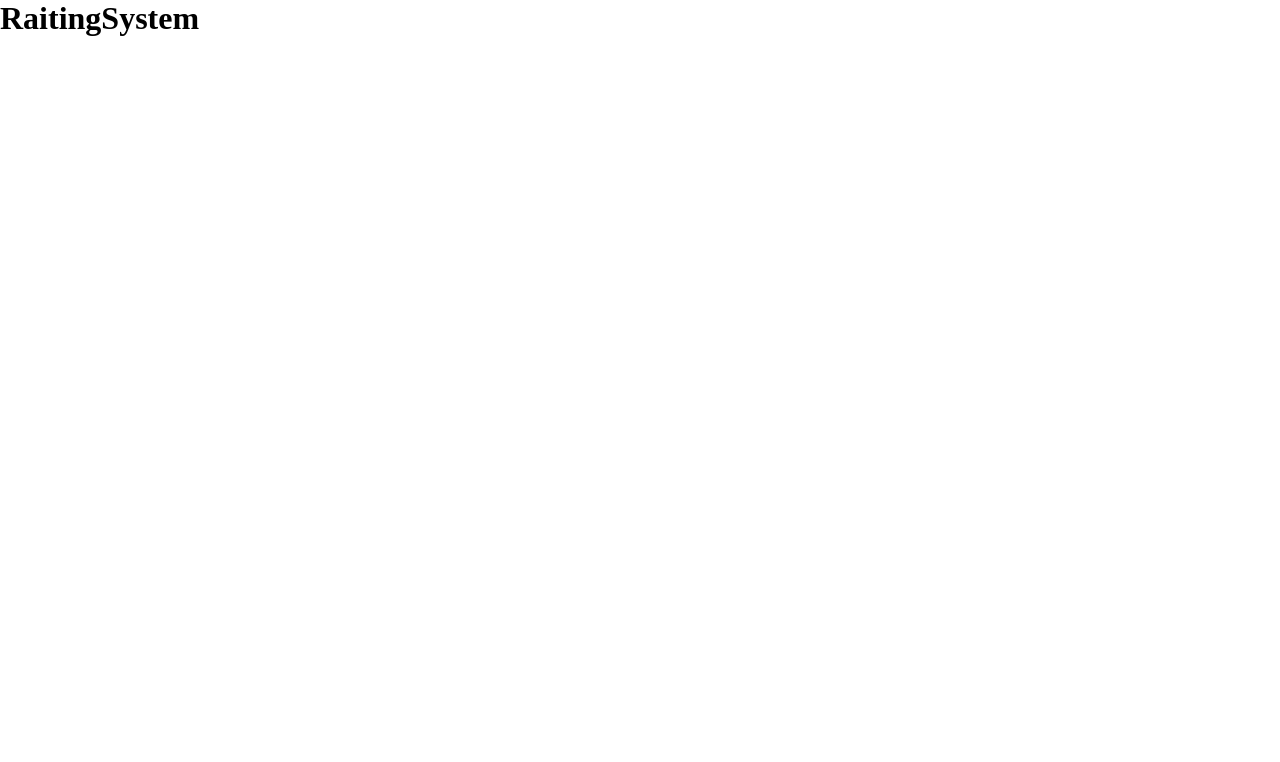
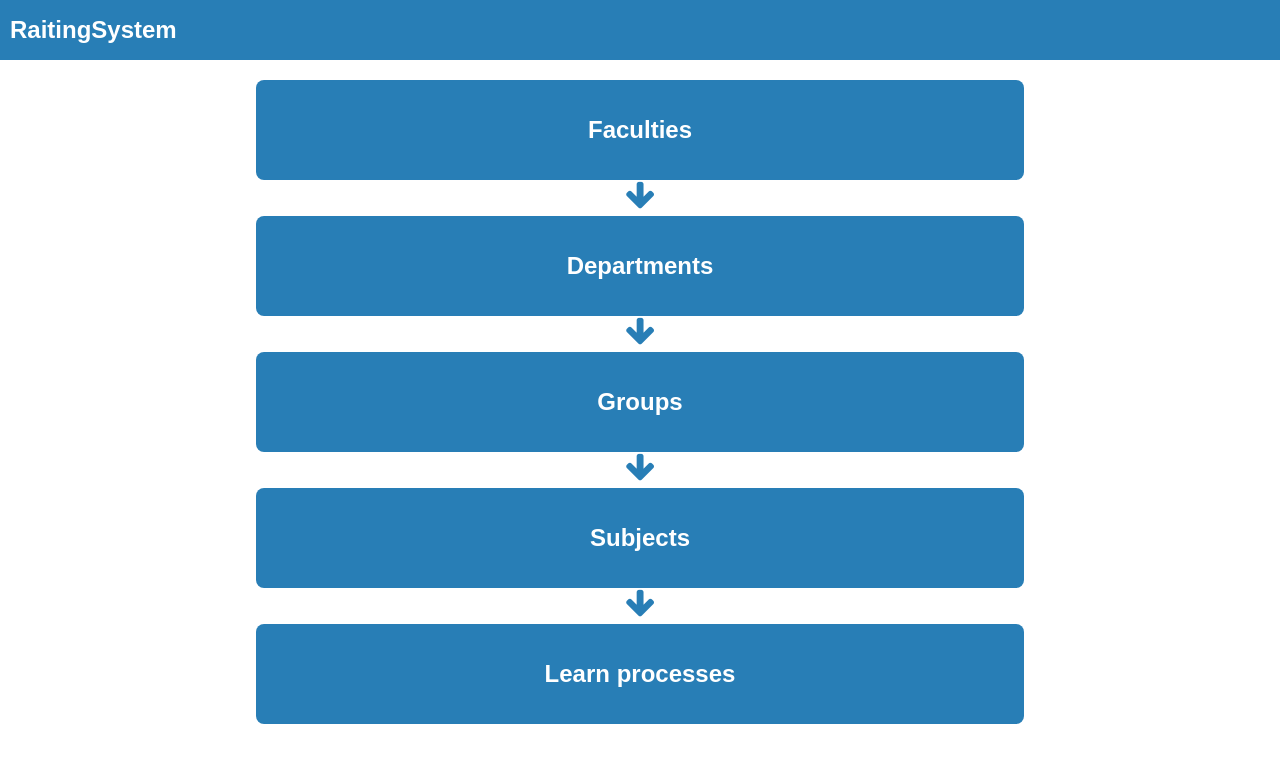
Before and after one commit to MadFirewater/Rating-system, an Angular app in the folder src/main/frontend/RaitingSystemUI/: page /app/admin in a window 1280 px wide. Before the commit this address led to /. Shown: the top 762 px of the page. Built offline with nearby package versions, Linux system fonts and the light colour scheme.

Commit message:
add admin component, shared module,font awesome

```diff
--- a/src/main/frontend/RaitingSystemUI/package.json
+++ b/src/main/frontend/RaitingSystemUI/package.json
@@ -21,6 +21,7 @@
     "@angular/platform-browser-dynamic": "^4.0.0",
     "@angular/router": "^4.0.0",
     "core-js": "^2.4.1",
+    "font-awesome": "^4.7.0",
     "rxjs": "^5.1.0",
     "zone.js": "^0.8.4"
   },
--- /dev/null
+++ b/src/main/frontend/RaitingSystemUI/src/app/admin/admin.component.html
@@ -0,0 +1,11 @@
+<div class="admin-wrapper">
+  <div class="menu-item" *ngFor="let menuItem of menuItems" [routerLink]="menuItem.link">
+    <div class="menu-item-content">
+      <h2>{{menuItem.title}}</h2>
+    </div>
+    <div class="menu-item-arrow" *ngIf="menuItem.link !== '/learnprocess'">
+      <i class="fa fa-arrow-down fa-2x" aria-hidden="true"></i>
+    </div>
+  </div>
+
+</div>
--- /dev/null
+++ b/src/main/frontend/RaitingSystemUI/src/app/admin/admin.component.scss
@@ -0,0 +1,44 @@
+@import "../../assets/colours";
+
+:host {
+  height: 100%;
+}
+
+.admin-wrapper {
+  width: 100%;
+  height: 100%;
+  padding-bottom: 20px;
+  display: flex;
+  flex-direction: column;
+  align-items: center;
+
+  .menu-item {
+    display: flex;
+    flex-direction: column;
+    margin-top: 4px;
+    width: 60%;
+    cursor: pointer;
+
+    &:first-child {
+      margin-top: 20px;
+    }
+
+    .menu-item-content {
+      display: flex;
+      width: 100%;
+      justify-content: center;
+      align-items: center;
+      color: #ffffff;
+      height: 100px !important;
+      background-color: $rait-blue-light;
+      border-radius: 8px;
+    }
+
+    .menu-item-arrow {
+      width: 100%;
+      display: flex;
+      justify-content: center;
+      color: $rait-blue-light;
+    }
+  }
+}
--- /dev/null
+++ b/src/main/frontend/RaitingSystemUI/src/app/admin/admin.component.ts
@@ -0,0 +1,38 @@
+import { Component, OnInit } from '@angular/core';
+
+@Component({
+  selector: 'app-admin',
+  templateUrl: './admin.component.html',
+  styleUrls: ['./admin.component.scss']
+})
+export class AdminComponent implements OnInit {
+
+  menuItems = [
+    {
+      title: 'Faculties',
+      link: '/faculty'
+    },
+    {
+      title: 'Departments',
+      link: '/department'
+    },
+    {
+      title: 'Groups',
+      link: '/group'
+    },
+    {
+      title: 'Subjects',
+      link: '/subject'
+    },
+    {
+      title: 'Learn processes',
+      link: '/learnprocess'
+    }
+  ];
+
+  constructor() { }
+
+  ngOnInit() {
+  }
+
+}
--- a/src/main/frontend/RaitingSystemUI/src/app/app-routing.module.ts
+++ b/src/main/frontend/RaitingSystemUI/src/app/app-routing.module.ts
@@ -1,10 +1,12 @@
 import {NgModule} from '@angular/core';
 import {RouterModule, Routes} from '@angular/router';
 import {LoginComponent} from './login/login.component';
+import {AdminComponent} from "./admin/admin.component";
 
 const routes: Routes = [
   {path: '', redirectTo: '/signin', pathMatch: 'full'},
-  {path: 'signin', component: LoginComponent}
+  {path: 'signin', component: LoginComponent},
+  {path: 'app/admin', component: AdminComponent}
 ];
 
 @NgModule({
--- a/src/main/frontend/RaitingSystemUI/src/app/app.component.html
+++ b/src/main/frontend/RaitingSystemUI/src/app/app.component.html
@@ -1,7 +1,7 @@
 <div class="rait">
 
   <div class="rait-top-bar" *ngIf="isTopbarVisible()">
-    <h1 class="rait-title">RaitingSystem</h1>
+    <h2 class="rait-title">RaitingSystem</h2>
   </div>
   <div class="rait-content">
     <router-outlet></router-outlet>
--- a/src/main/frontend/RaitingSystemUI/src/app/app.component.scss
+++ b/src/main/frontend/RaitingSystemUI/src/app/app.component.scss
@@ -1,4 +1,5 @@
 @import "../assets/app-variables";
+@import "../assets/colours";
 
 :host {
   height: 100%;
@@ -12,17 +13,22 @@
   flex-direction: column;
 
   .rait-top-bar {
+    display: flex;
+    align-items: center;
     height: $rait-top-bar-height;
     width: 100%;
+    background-color: $rait-blue-light;
 
     .rait-title {
-      margin: 0;
+      margin: 0 0 0 10px;
+      color: #fff;
     }
   }
 
   .rait-content {
     width: 100%;
-    height: 100%;
+    height: calc(100% - 60px);
+    overflow: auto;
   }
 
 }
--- a/src/main/frontend/RaitingSystemUI/src/app/app.module.ts
+++ b/src/main/frontend/RaitingSystemUI/src/app/app.module.ts
@@ -6,12 +6,14 @@ import { HttpModule } from '@angular/http';
 import { AppComponent } from './app.component';
 import { LoginComponent } from './login/login.component';
 import { AppRoutingModule } from './app-routing.module';
-import {CoreModule} from './core/core.module';
+import { CoreModule } from './core/core.module';
+import { AdminComponent } from './admin/admin.component';
 
 @NgModule({
   declarations: [
     AppComponent,
-    LoginComponent
+    LoginComponent,
+    AdminComponent
   ],
   imports: [
     AppRoutingModule,
--- a/src/main/frontend/RaitingSystemUI/src/assets/app-variables.scss
+++ b/src/main/frontend/RaitingSystemUI/src/assets/app-variables.scss
@@ -1 +1 @@
-$rait-top-bar-height: 40px;
+$rait-top-bar-height: 60px;
--- a/src/main/frontend/RaitingSystemUI/src/styles.scss
+++ b/src/main/frontend/RaitingSystemUI/src/styles.scss
@@ -3,7 +3,8 @@
 @import "assets/colours";
 
 body {
+  font-family: "arial";
   margin: 0;
-  height: 100vh;
-  overflow: hidden;
+  height: 100%;
+  overflow: auto;
 }
```
Also changed, not shown: src/main/frontend/RaitingSystemUI/src/app/shared/shared.module.ts (added, +10 -0 lines), src/main/frontend/RaitingSystemUI/.angular-cli.json, 1 other file (tests, documents, lock files or other folders).
